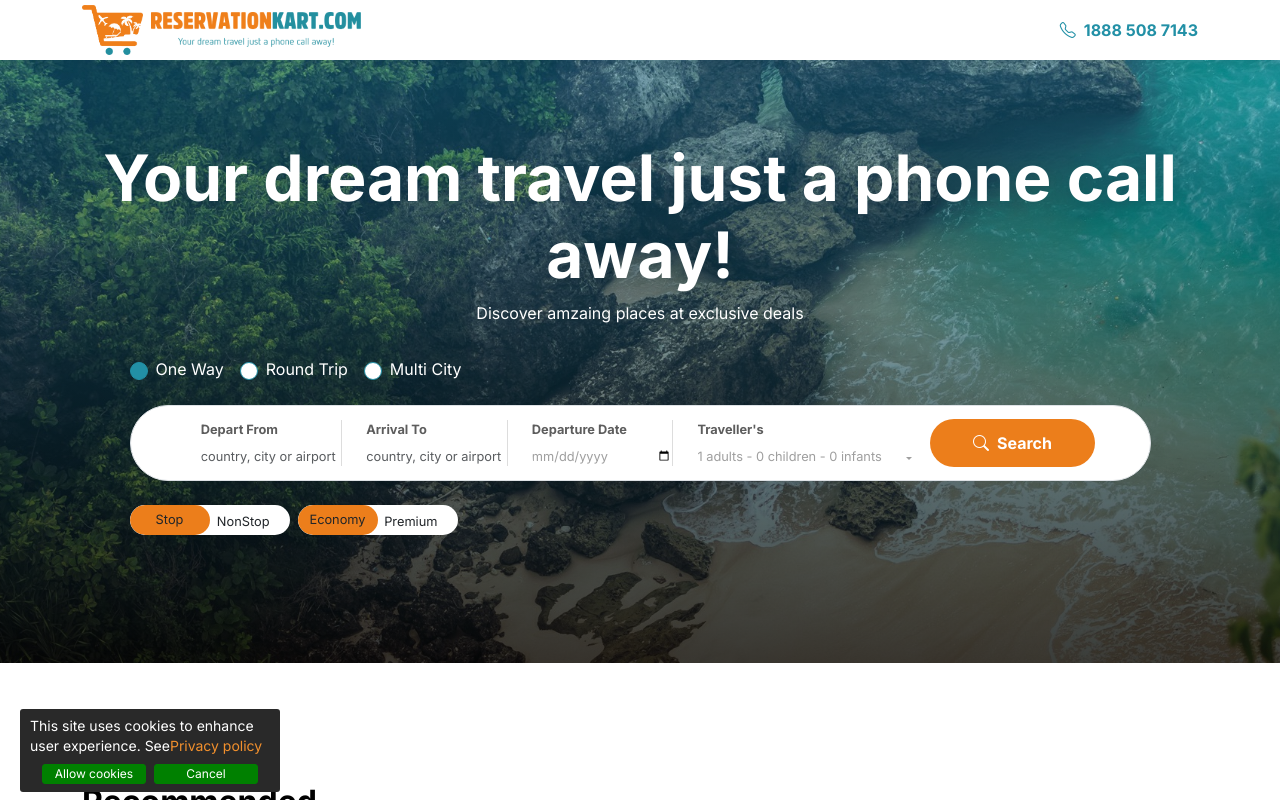
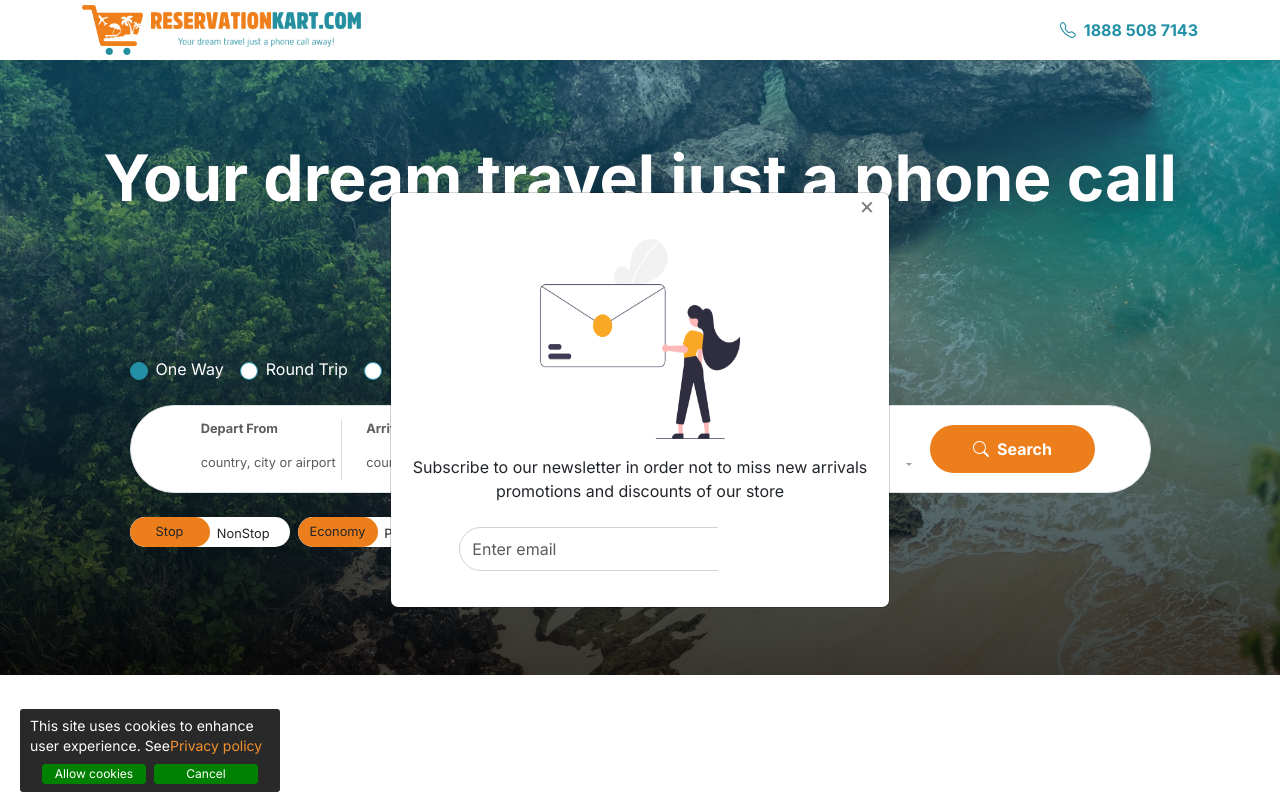
Before and after one commit to Naeema21/airline-site, a Next.js app: page / in a window 1280 px wide. Shown: the top 800 px of the page. Built offline with nearby package versions, Linux system fonts and the light colour scheme.

Commit message:
newsletter

```diff
--- a/package.json
+++ b/package.json
@@ -15,7 +15,6 @@
     "js-cookie": "^3.0.5",
     "next": "14.2.3",
     "react": "^18",
-    "react-bootstrap": "^2.10.2",
     "react-dom": "^18",
     "sharp": "^0.33.3",
     "yup": "^1.4.0"
--- /dev/null
+++ b/src/app/component/newsLetter.tsx
@@ -0,0 +1,112 @@
+import React, { useEffect, useState } from "react";
+import Link from "next/link";
+import Image from "next/image";
+import { Modalprops } from "../utils/types";
+import NewsImage from "../utils/images/icons/email-Img.png";
+
+const Newsletter: React.FC<Modalprops> = () => {
+  const [show, setShow] = useState(false);
+  const [email, setEmail] = useState("");
+  const [message, setMessage] = useState("");
+
+  useEffect(() => {
+    const timer = setTimeout(() => {
+        setShow(true);
+    }, 5000);
+
+    return () => clearTimeout(timer);
+
+  }, []);
+
+  const handleSubscribe = async () => {
+
+
+//    { try {
+//       const response = await fetch("/api/subscribe", {
+//         method: "POST",
+//         headers: {
+//           "Content-Type": "application/json",
+//         },
+//         body: JSON.stringify({ email }),
+//       });
+
+//       const result = await response.json();
+
+//       if (response.ok) {
+//         setMessage("Subscription successful");
+//         setEmail("");
+//       } else {
+//         setMessage(result.error);
+//       }
+//     }
+
+//     catch (error) {
+//       setMessage("An error occurred. Please try again.");
+//     }
+
+  };
+
+  return (
+    <>
+      <div
+        className={`modal fade ${show ? "show d-block" : ""}`}
+        tabIndex={-1}
+        role="dialog"
+        aria-labelledby="newsletter subscription"
+        aria-hidden={!show}
+        style={{ display: show ? "block" : "none" }}
+      >
+        <div className="modal-dialog modal-dialog-centered" role="document">
+          <div className="modal-content">
+            <div className="modal-header justify-content-end border-0 p-0">
+              <button
+                type="button"
+                className="closeButton mx-2"
+                onClick={() => setShow(false)}
+              >
+                <span aria-hidden="true">&times;</span>
+              </button>
+            </div>
+            <div className="modal-body text-center d-flex flex-column align-items-center modal-body-custom">
+              <Image
+                src={NewsImage}
+                alt="Newsletter"
+                width={200}
+                height={200}
+              />
+              <span className="d-block mt-3">
+                Subscribe to our newsletter in order not to miss new arrivals
+                <br />
+                promotions and discounts of our store
+              </span>
+              <div className="mx-5">
+                <div className="input-group mb-3 mt-4">
+                  <input
+                    type="text"
+                    className="form-control"
+                    placeholder="Enter email"
+                    value={email}
+                    onChange={(e) => setEmail(e.target.value)}
+                    aria-label="Recipient's email"
+                    aria-describedby="button-addon2"
+                  />
+                  <button
+                    className="btn btn-warning border-rad"
+                    type="button"
+                    id="button-addon2"
+                    onClick={handleSubscribe}
+                  >
+                    Subscribe
+                  </button>
+                </div>
+                {message && <p className="text-center mt-2">{message}</p>}
+              </div>
+            </div>
+          </div>
+        </div>
+      </div>
+    </>
+  );
+};
+
+export default Newsletter;
--- a/src/app/globals.css
+++ b/src/app/globals.css
@@ -904,7 +904,7 @@ a:hover {
 }
 
  .video-icon:hover {
-  background-color: #ec7e1b;
+  background-color: #f1f1f1;
 }
 
  .video-icon:hover i {
@@ -1047,4 +1047,80 @@ a:hover {
 
 
 
+
+body {
+  background-color: white;
+}
+
+.rows {
+  height: 100vh;
+}
+
+.form-control {
+  display: block;
+  width: 100%;
+  min-height: calc(1.5em + .75rem + 2px);
+  padding: .575rem .75rem;
+  font-size: 1rem;
+  font-weight: 400;
+  line-height: 1.5;
+  color: #495057;
+  background-color: #fff;
+  background-clip: padding-box;
+  border: 1px solid #ced4da;
+  -webkit-appearance: none;
+  -moz-appearance: none;
+  appearance: none;
+  border-radius: 52px;
+  transition: border-color .15s ease-in-out, box-shadow .15s ease-in-out;
+}
+
+.card {
+  padding: 20px;
+  background-color: #eee;
+  padding-bottom: 50px;
+  padding-top: 50px;
+}
+
+.form-control:focus {
+  color: #495057;
+  background-color: #fff;
+  border-color: white;
+  outline: 0;
+  box-shadow: none;
+}
+
+.border-rad {
+  border-top-right-radius: 28px;
+  border-bottom-right-radius: 28px;
+  color: #fff;
+  background-color: white;
+  border-color: white;
+}
+
+.border-rad:hover {
+  background-color: white;
+  border-color: white;
+}
+
+.modal-body-custom {
+  background-color: white;
+  padding: 20px;
+  border-radius: 10px;
+}
+
+.closeButton {
+  background: none;
+  border: none;
+  font-size: 1.5rem;
+  line-height: 1;
+  color: #000;
+  opacity: 0.5;
+}
+
+.closeButton:hover {
+  color: #000;
+  opacity: 0.75;
+}
+
 /*# sourceMappingURL=main.css.map */
--- a/src/app/page.tsx
+++ b/src/app/page.tsx
@@ -3,6 +3,7 @@ import Link from 'next/link';
 import { useState } from 'react';
 
 import SearchEngine from './container/searchEngine';
+import NewsLetter from './component/newsLetter'
 
 import { destinationData, recommendedCardData, routesData } from './utils/data';
 import { RecommendedCard, DestinationCard, RouteCard, CallModal } from './component';
@@ -13,6 +14,12 @@ const Home = () => {
 
   const handleToggle = () => {
     setShow(!show)
+
+   const [showModal, setShowModal] = useState(false);
+
+  const handleShow = () => setShowModal(true);
+  const handleClose = () => setShowModal(false);
+
   }
 
   return (
@@ -32,12 +39,17 @@ const Home = () => {
                     <span className="fw-bold"> BOOK NOW</span>
                   </button> */}
                 </div>
+
               </div>
               <SearchEngine  handleToggle={handleToggle}/>
             </div>
           </div>
         </div>
+        <NewsLetter handleClose={handleToggle} show={false} />
       </div>
+
+
+
 
       {/* <!-- recommended section --> */}
       <section className="recommended" id="deals">
@@ -218,6 +230,9 @@ const Home = () => {
       {/* call us modal */}
       <CallModal show={show} handleClose={handleToggle} />
 
+
+
+
     </main>
   );
 }
```
Also changed, not shown: src/app/utils/images/icons/email-Img.png (added), 1 other file (tests, documents, lock files or other folders).
